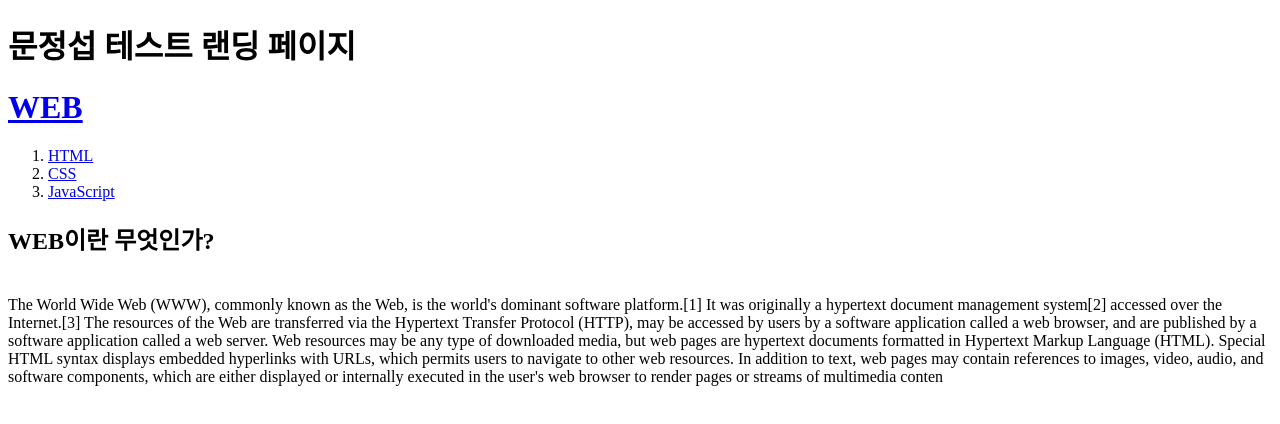
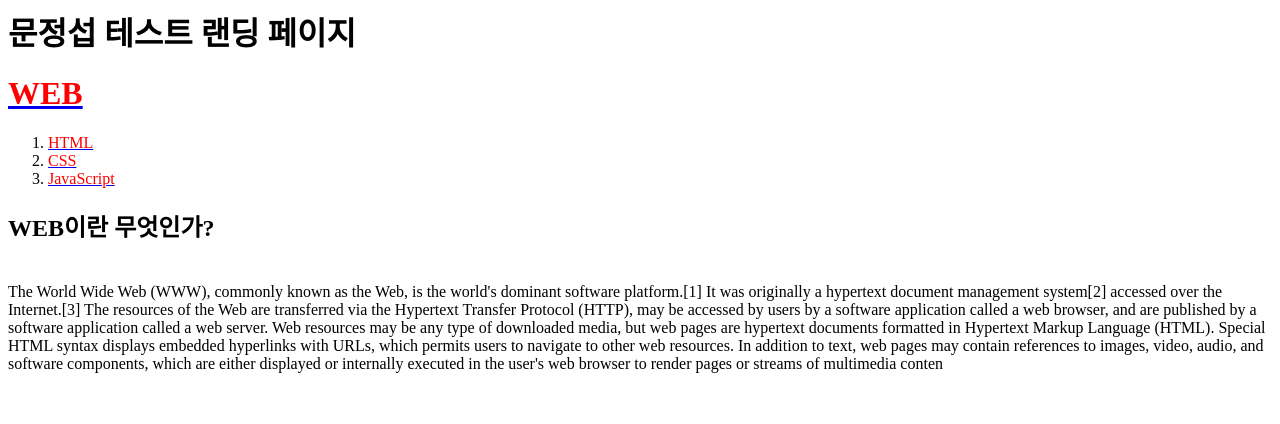
Before and after one commit to Moonjungseob/test240402, a plain HTML site: page index.html in a window 1280 px wide. Drawn offline with Linux system fonts and the light colour scheme.

Commit message:
css 수정 1번

```diff
--- a/index.html
+++ b/index.html
@@ -1,4 +1,3 @@
-<!DOCTYPE html>
 <html>
     <head>
         <title>WEB1 - WEB </title>
@@ -6,23 +5,20 @@
     </head>
     <body>
         <h1>문정섭 테스트 랜딩 페이지 </h1>
-<h1><a href="index.html">WEB</a></h1>
+        <h1><a href="index.html"><font color="red">WEB</font></a></h1>
     <ol>
-<li><a href="1.html">HTML</a></li>
-<li><a href="2.html">CSS</a></li>
-<li><a href="3.html">JavaScript</a></li>
+        <li><a href="1.html"><font color="red">HTML</font></a></li>
+        <li><a href="2.html"><font color="red">CSS</font></a></li>
+        <li><a href="3.html"><font color="red">JavaScript</font></a></li>
     </ol>
+
     <h2>WEB이란 무엇인가?</h2>
     <p style="margin-top: 40px;">
-The World Wide Web (WWW), commonly known as the Web, is the world's dominant software platform.[1] It was
-originally a hypertext document management system[2] accessed over the Internet.[3]
-The resources of the Web are transferred via the Hypertext Transfer Protocol (HTTP), may be accessed by users by
-a software application called a web browser, and are published by a software application called a web server.
-Web resources may be any type of downloaded media, but web pages are hypertext documents formatted in
-Hypertext Markup Language (HTML). Special HTML syntax displays embedded hyperlinks with URLs, which permits users
-to navigate to other web resources. In addition to text, web pages may contain references to images, video, audio, and
-software components, which are either displayed or internally executed in the user's web browser to render pages or
-streams of multimedia conten
+        The World Wide Web (WWW), commonly known as the Web, is the world's dominant software platform.[1] It was originally a hypertext document management system[2] accessed over the Internet.[3]
+
+        The resources of the Web are transferred via the Hypertext Transfer Protocol (HTTP), may be accessed by users by a software application called a web browser, and are published by a software application called a web server.
+
+        Web resources may be any type of downloaded media, but web pages are hypertext documents formatted in Hypertext Markup Language (HTML). Special HTML syntax displays embedded hyperlinks with URLs, which permits users to navigate to other web resources. In addition to text, web pages may contain references to images, video, audio, and software components, which are either displayed or internally executed in the user's web browser to render pages or streams of multimedia conten
     </p>
     </body>
 </html>
```
Lines whose indentation alone changed are shown as unchanged.
